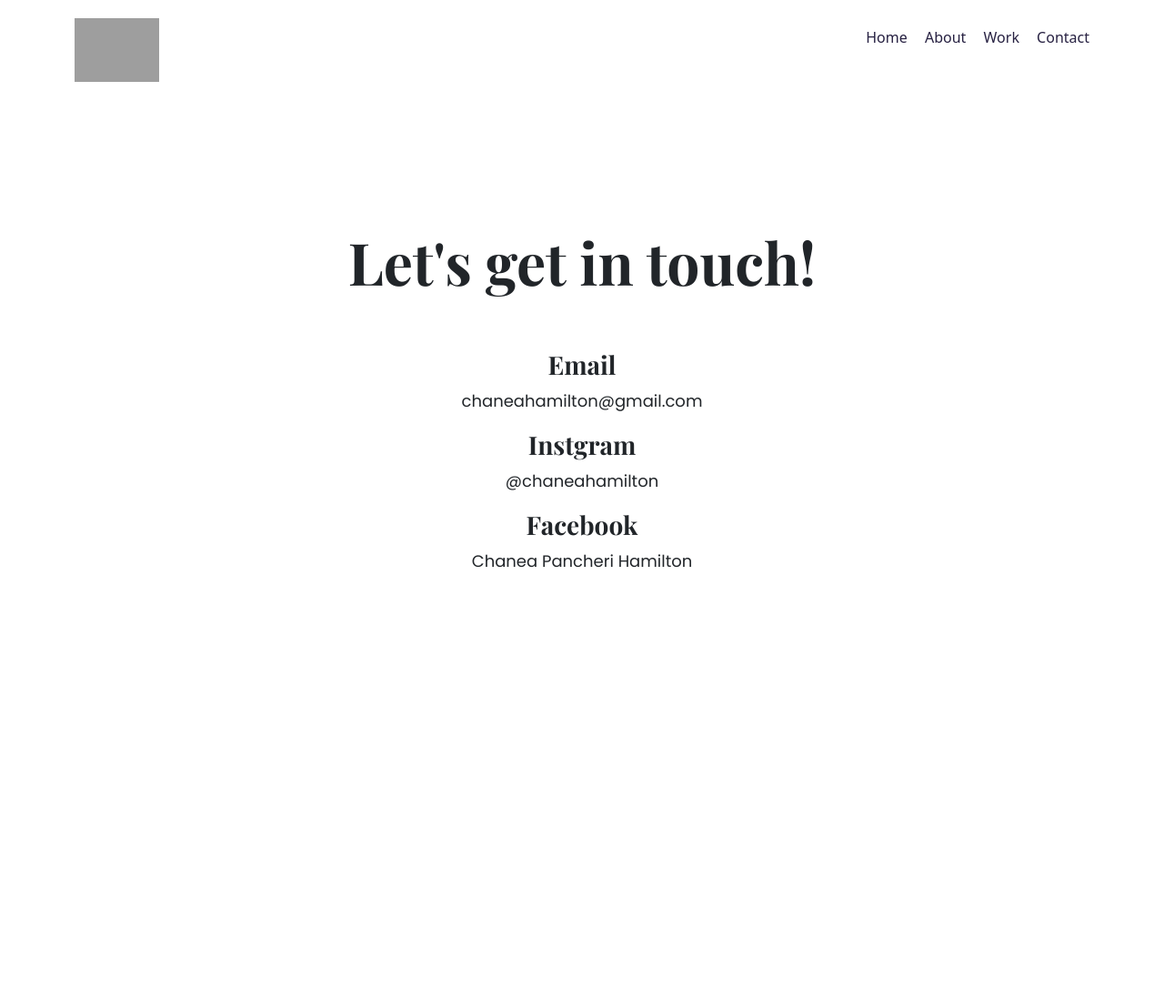
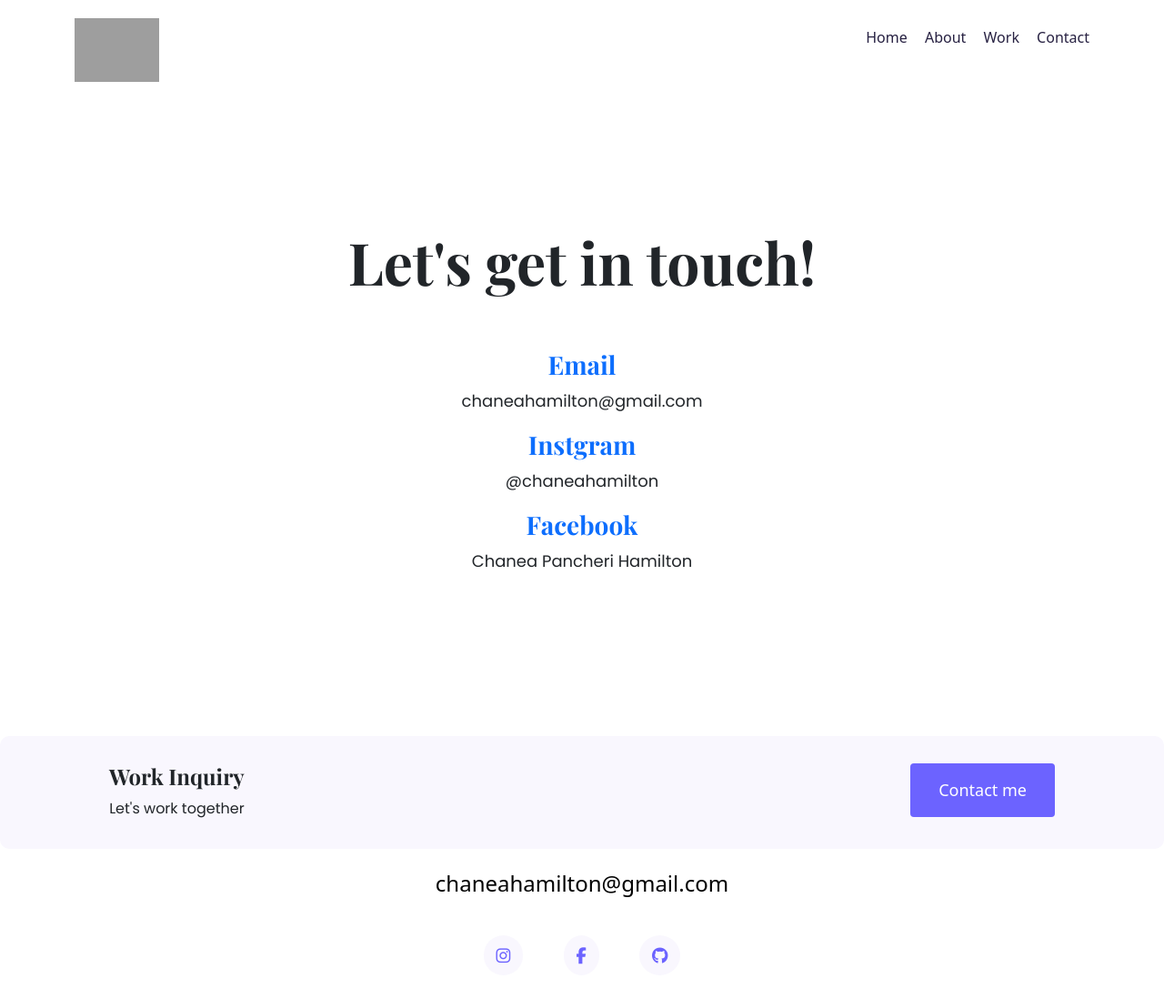
Before and after one commit to ChaneaHamilton/portfolio-project, a plain HTML site: page contact.html in a window 1280 px wide. Shown: the whole page at 91% size. Before the commit the page ends 800 px from the top, so only its background shows below. Drawn offline with nearby package versions, Linux system fonts and the light colour scheme; grey boxes are pictures that could not be loaded; a web font is replaced by a local one.

Commit message:
added footer to each page

```diff
--- a/contact.html
+++ b/contact.html
@@ -64,14 +64,59 @@
       <div class="content">
         <h1 class="mb-5">Let's get in touch!</h1>
       </div>
-      <h3>Email</h3>
+      <a href="mailto:chaneahamilton@gmail.com" class="text-decoration-none">
+        <h3>Email</h3></a
+      >
       <p>chaneahamilton@gmail.com</p>
-
-      <h3>Instgram</h3>
+      <a
+        href="http://instagram.com/chaneahamilton"
+        class="text-decoration-none"
+        target="_blank"
+      >
+        <h3>Instgram</h3></a
+      >
 
       <p>@chaneahamilton</p>
-      <h3>Facebook</h3>
+      <a
+        href="http://facebook.com/chaneapancherihamilton"
+        target="_blank"
+        class="text-decoration-none"
+      >
+        <h3>Facebook</h3></a
+      >
       <p>Chanea Pancheri Hamilton</p>
     </div>
+    <footer>
+      <div class="contact-box">
+        <div class="d-flex justify-content-between d-none d-md-flex">
+          <div>
+            <h4>Work Inquiry</h4>
+            <p>Let's work together</p>
+          </div>
+
+          <div>
+            <a href="/contact.html" class="btn btn-branding">Contact me</a>
+          </div>
+        </div>
+      </div>
+      <div class="d-flex justify-content-center">
+        <a href="mailto:chaneahamilton@gmail.com" class="email-links"
+          >chaneahamilton@gmail.com</a
+        >
+      </div>
+      <div class="d-flex justify-content-center">
+        <div class="social-links mt-5">
+          <a href="http://instagram.com/chaneahamilton" target="_blank"
+            ><i class="fa-brands fa-instagram"></i
+          ></a>
+          <a href="http://facebook.com/chaneapancherihamilton" target="_blank"
+            ><i class="fa-brands fa-facebook-f"></i
+          ></a>
+          <a href="http://github.com/chaneahamilton" target="_blank"
+            ><i class="fa-brands fa-github"></i
+          ></a>
+        </div>
+      </div>
+    </footer>
   </body>
 </html>
--- a/styles/styles.css
+++ b/styles/styles.css
@@ -120,16 +120,58 @@ p {
   font-size: 18px;
   font-family: var(--default-font-family);
 }
-@media (max-width: 900px) {
+footer {
+  margin: 60px 0;
+}
+footer .contact-box {
+  background-color: var(--secondary-color);
+  padding: 30px 120px;
+  margin-bottom: 20px;
+  border-radius: 10px;
+}
+footer .contact-box p {
+  margin: 0;
+}
+footer .email-links {
+  text-decoration: none;
+  font-size: 24px;
+  color: black;
+}
+footer .email-links:hover {
+  color: var(--branding-color);
+}
+footer .social-links a {
+  color: var(--branding-color);
+  background-color: var(--secondary-color);
+  font-size: 18px;
+  padding: 10px 14px;
+  margin: 0 20px;
+  border-radius: 50%;
+  transition: all 100ms ease-in-out;
+}
+footer .social-links a:hover {
+  color: white;
+  background-color: var(--branding-color);
+}
+@media (max-width: 600px) {
   .project-description {
     padding: 0;
     margin: 0;
   }
+  .main-section h1 {
+    font-size: 60px;
+  }
   h1 {
-    font-size: 30px;
+    font-size: 40px;
+  }
+  .main-section h3 {
+    font-size: 40px;
   }
   h2 {
     font-weight: bolder;
+    font-size: 18px;
+  }
+  h4 {
     font-size: 18px;
   }
   .btn-branding-outline {
@@ -139,10 +181,16 @@ p {
     text-align: center;
     padding: 0;
   }
+  .content-container h1 {
+    font-size: 40px;
+  }
   .content h3 {
     font-size: 14px;
   }
   nav a {
     font-size: 12px;
   }
+  footer .contact-box {
+    padding: 20px;
+  }
 }
```
Also changed, not shown: about.html (+32 -0 lines), index.html (+32 -0 lines), work.html (+33 -0 lines).
